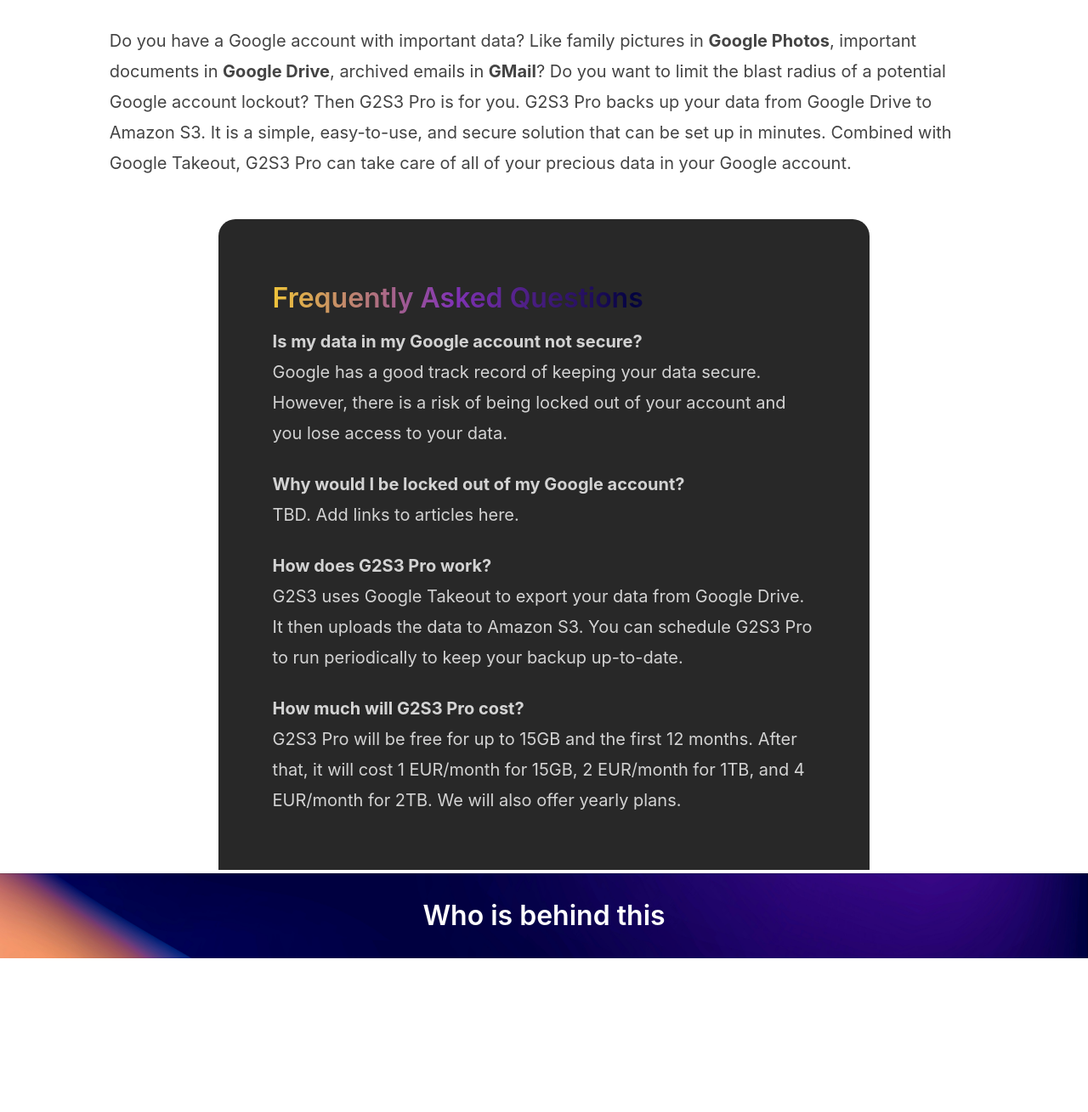
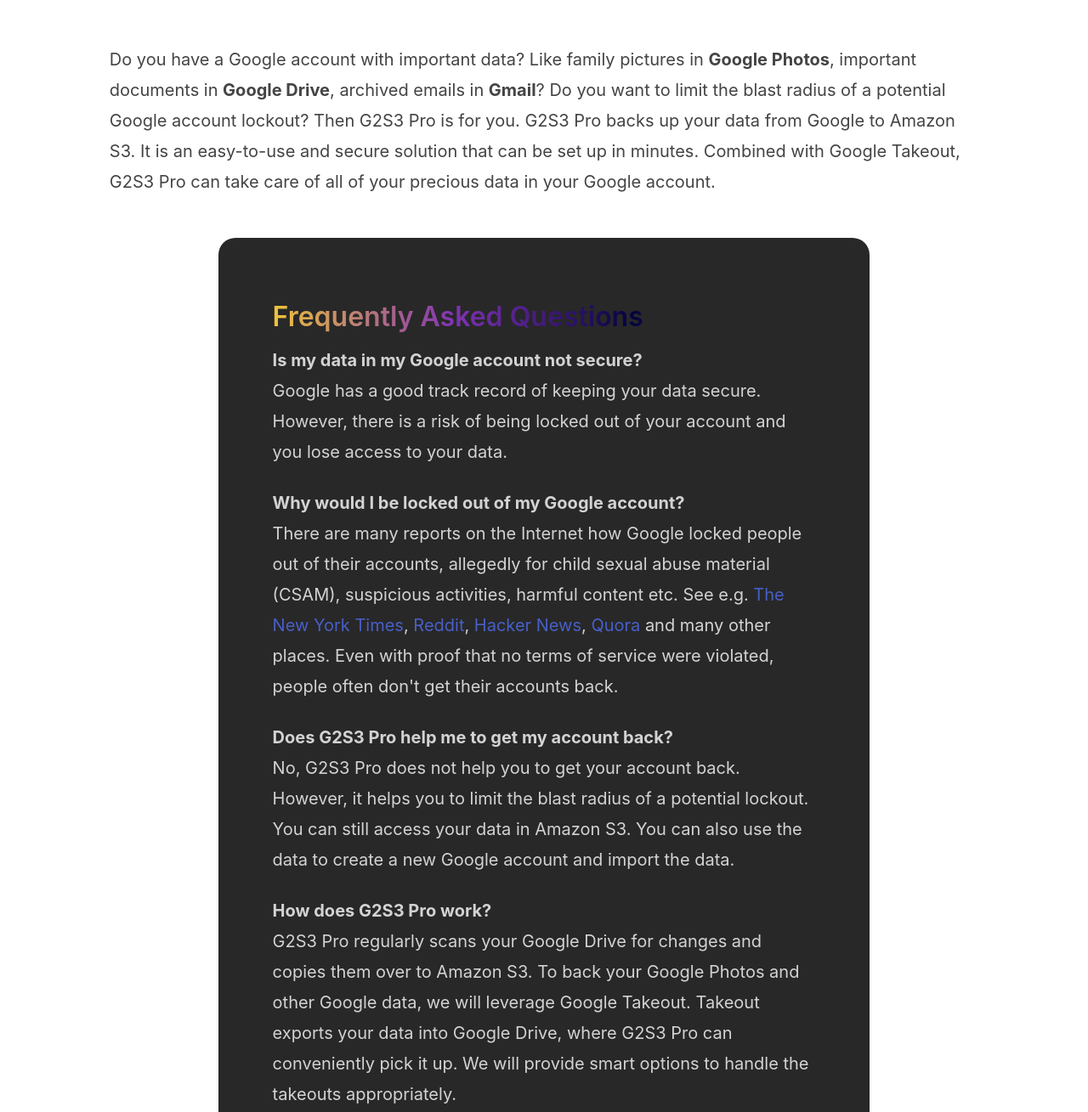
Before and after one commit to petergtz/g2s3.pro, a plain HTML site: page index.html in a window 1280 px wide. Shown: the part 520-1829 px from the top of the page at 85% size. Before the commit the page ends 1648 px from the top, so only its background shows below. Drawn offline with nearby package versions, Linux system fonts and the light colour scheme.

Commit message:
Small cleanups

```diff
--- a/index.html
+++ b/index.html
@@ -6,7 +6,6 @@
     <meta name="viewport" content="width=device-width, initial-scale=1.0">
     <title>Waitlist Signup</title>
 
-    <!-- Bulma CSS Framework -->
     <link rel="stylesheet" href="https://cdn.jsdelivr.net/npm/bulma@0.9.4/css/bulma.min.css">
     <style>
         body {
@@ -18,17 +17,9 @@
             /*background-repeat: no-repeat;*/
         }
 
-        .blur-image {
-            /*filter: blur(50px); !* Adjust the value to increase or decrease the blur effect *!*/
-        }
-
-        .container {
-            /*margin-top: 0%;*/
-        }
-
         .explanation-paragraph {
-            margin-top: 3rem; /* Adjust this value to increase the space before the paragraph */
-            margin-bottom: 3rem; /* Adjust this value to increase the space after the paragraph */
+            margin-top: 3rem;
+            margin-bottom: 3rem;
         }
 
         .box {
@@ -53,50 +44,44 @@
             margin-top: 1rem;
         }
 
-        .content-left-align .title, .content-left-align .subtitle {
+        .content-left-align .title, .subtitle {
             text-align: left;
-            line-height: 1.8; /* Adjust this value as needed */
-            /*width: ;*/
+            line-height: 1.8;
+            /*font-size: medium;*/
         }
 
         .white-background {
             background-color: white;
             padding: 1rem;
-            /*border-radius: 10px;*/
             box-shadow: 0 8px 24px rgba(0, 0, 0, 0.1);
         }
 
         .fold {
-            /*background-image: url('g2s3.png'); !* Replace with your image path *!*/
-            /*background-size: cover;*/
-            /*background-position: center;*/
-            /*background-repeat: no-repeat;*/
             background-color: #282828;
             padding: 4rem;
-            /*border-radius: 20px;*/
             border-top-left-radius: 20px;
             border-top-right-radius: 20px;
-            /*box-shadow: 0 8px 24px rgba(0, 0, 0, 0.1);*/
             color: #ffffff;
         }
 
-/* CSS */
         .gradient-text {
-    background: linear-gradient(to left, #e69067, #02023f, #8133b5, #efc33a); /* Adjust the colors as needed */
+            background: linear-gradient(to left, #efc33a, #02023f, #8133b5, #efc33a); /* Adjust the colors as needed */
             -webkit-background-clip: text;
             color: transparent;
         }
-        /* CSS */
+
         .footer-section {
             padding: 2rem 0; /* Adjust the padding to make the footer narrow */
             background-color: #282828; /* Fallback color in case the image doesn't load */
         }
+
     </style>
 </head>
 
 <body>
 
-<section class="section"  style="background-image: url('boliviainteligente-875IJwLJa9c-unsplash.jpg'); background-size: cover">
+<section class="section"
+         style="background-image: url('boliviainteligente-875IJwLJa9c-unsplash.jpg'); background-size: cover">
     <div class="container">
         <div class="columns is-centered">
             <div class="column is-three-quarters">
@@ -108,19 +93,22 @@
                         <div class="column is-half">
                             <div class="box" id="form-box">
                                 <h1 class="title">Join the G2S3 Pro waitlist</h1>
-                                <h2 class="subtitle">Be the first to know when we launch!</h2>
+                                <h2 class="subtitle" style="text-align: center">Be the first to know when we launch!</h2>
 
                                 <form id="waitlist-form">
                                     <div class="field">
                                         <label class="label" for="email">Email</label>
                                         <div class="control">
-                                            <input class="input" type="email" id="email" name="email" placeholder="Enter your email" required>
+                                            <input class="input" type="email" id="email" name="email"
+                                                   placeholder="Enter your email" required>
                                         </div>
                                     </div>
 
                                     <div class="field">
                                         <div class="control">
-                                            <button type="submit" class="button is-primary" style="background-color: #b54c91">Sign Up</button>
+                                            <button type="submit" class="button is-primary"
+                                                    style="background-color: #b54c91">Sign Up
+                                            </button>
                                         </div>
                                     </div>
                                 </form>
@@ -138,7 +126,12 @@
     <div class="container" style="width: 80%">
         <div class="columns is-centered content-left-align">
             <p class="subtitle explanation-paragraph" style="text-align: left; color: #444444">
-                    Do you have a Google account with important data? Like family pictures in <b>Google Photos</b>, important documents in <b>Google Drive</b>, archived emails in <b>GMail</b>? Do you want to limit the blast radius of a potential Google account lockout? Then G2S3 Pro is for you. G2S3 Pro backs up your data from Google Drive to Amazon S3. It is a simple, easy-to-use, and secure solution that can be set up in minutes. Combined with Google Takeout, G2S3 Pro can take care of all of your precious data in your Google account.
+                Do you have a Google account with important data? Like family pictures in <b>Google Photos</b>,
+                important documents in <b>Google Drive</b>, archived emails in <b>Gmail</b>? Do you want to limit the
+                blast radius of a potential Google account lockout? Then G2S3 Pro is for you. G2S3 Pro backs up your
+                data from Google to Amazon S3. It is an easy-to-use and secure solution that can be set up in minutes.
+                Combined with Google Takeout, G2S3 Pro can take care of all of your precious data in your Google
+                account.
             </p>
         </div>
         <div class="columns is-centered">
@@ -146,25 +139,32 @@
                 <h1 class="title gradient-text">Frequently Asked Questions</h1>
                 <p class="subtitle" style="color: lightgray">
                     <b>Is my data in my Google account not secure?</b><br>
-                    Google has a good track record of keeping your data secure. However, there is a risk of being locked out of your account and you lose access to your data.
+                    Google has a good track record of keeping your data secure. However, there is a risk of being locked
+                    out of your account and you lose access to your data.
                 </p>
                 <p class="subtitle" style="color: lightgray">
                     <b>Why would I be locked out of my Google account?</b><br>
-                    TBD. Add links to articles here.
+                    There are many reports on the Internet how Google locked people out of their accounts, allegedly for child sexual abuse material (CSAM), suspicious activities, harmful content etc. See e.g. <a href="https://www.nytimes.com/2022/08/21/technology/google-surveillance-toddler-photo.html">The New York Times</a>, <a href="https://www.reddit.com/r/GMail/comments/182y83d/my_google_account_deactivated_for_child_abuse/">Reddit</a>, <a href="https://news.ycombinator.com/item?id=34116361">Hacker News</a>, <a href="https://www.quora.com/My-Google-account-was-disabled-for-harmful-content-Does-it-mean-a-Google-employee-looked-through-my-files-I-also-requested-a-review">Quora</a> and many other places. Even with proof that no terms of service were violated, people often don't get their accounts back.
                 </p>
                 <p class="subtitle" style="color: lightgray">
+                   <b>Does G2S3 Pro help me to get my account back?</b><br>
+                    No, G2S3 Pro does not help you to get your account back. However, it helps you to limit the blast radius of a potential lockout. You can still access your data in Amazon S3. You can also use the data to create a new Google account and import the data.
+                <p class="subtitle" style="color: lightgray">
                     <b>How does G2S3 Pro work?</b><br>
-                    G2S3 uses Google Takeout to export your data from Google Drive. It then uploads the data to Amazon S3. You can schedule G2S3 Pro to run periodically to keep your backup up-to-date.
+                    G2S3 Pro regularly scans your Google Drive for changes and copies them over to Amazon S3. To back your Google Photos and other Google data, we will leverage Google Takeout. Takeout exports your data into Google Drive, where G2S3 Pro can conveniently pick it up. We will provide smart options to handle the takeouts appropriately.
                 </p>
                 <p class="subtitle" style="color: lightgray">
                     <b>How much will G2S3 Pro cost?</b><br>
-                    G2S3 Pro will be free for up to 15GB and the first 12 months. After that, it will cost 1 EUR/month for 15GB, 2 EUR/month for 1TB, and 4 EUR/month for 2TB. We will also offer yearly plans.
+                    G2S3 Pro will be cheaper than any other storage solution out there. It wil be free for up to 15GB and the first 12 months. After that, it will cost 1 EUR/month
+                    for 15GB, 2 EUR/month for 1TB, and 4 EUR/month for 2TB. We will also offer yearly plans that provide further discounts.
                 </p>
             </div>
-        </div>    </div>
+        </div>
+    </div>
 </section>
-<!-- HTML -->
-<section class="section footer-section" style="background-image: url('boliviainteligente-875IJwLJa9c-unsplash.jpg'); background-size: cover;">
+
+<section class="section footer-section"
+         style="background-image: url('boliviainteligente-875IJwLJa9c-unsplash.jpg'); background-size: cover;">
     <div class="container">
         <h1 class="title" style="color: white; text-align: center;">Who is behind this</h1>
     </div>
@@ -181,7 +181,7 @@
                 headers: {
                     'Content-Type': 'application/json'
                 },
-                body: JSON.stringify({ email: email })
+                body: JSON.stringify({email: email})
             });
             if (response.ok) {
                 document.getElementById('success-message').style.display = 'block';
```
Lines whose indentation alone changed are shown as unchanged.
